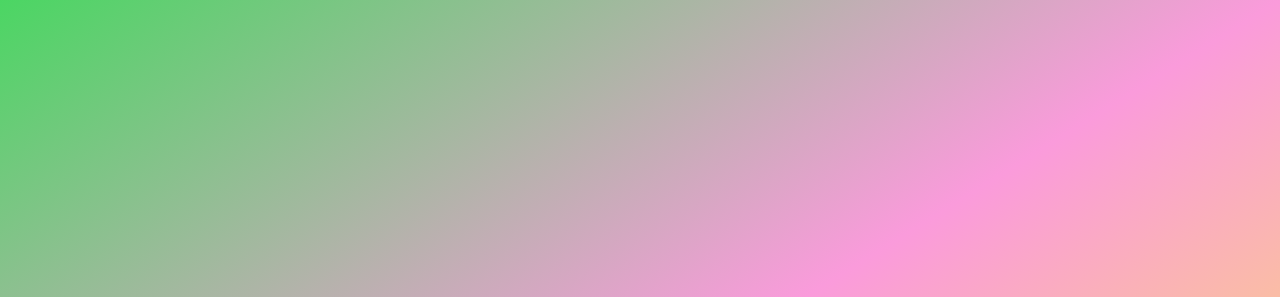
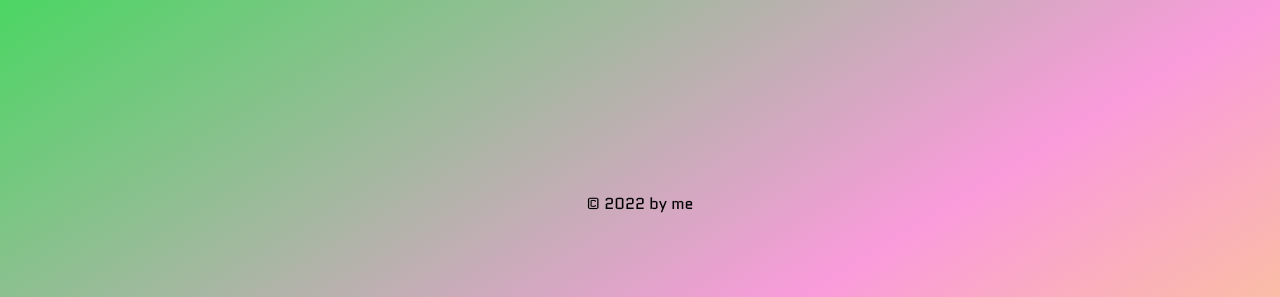
Before and after one commit to JackelineJ/simuladorjs, a plain HTML site: page pages/credits.html in a window 1280 px wide. Shown: the top 297 px of the page. Drawn offline with Linux system fonts and the light colour scheme.

Commit message:
agregue copyright a pagina credit

```diff
--- a/pages/credits.html
+++ b/pages/credits.html
@@ -18,7 +18,9 @@
 <body>
     <header></header>
     <main></main>
-    <footer></footer>
+    <footer>
+        <span>&copy; 2022 by me</span>
+    </footer>
 </body>
 
 </html>
```
